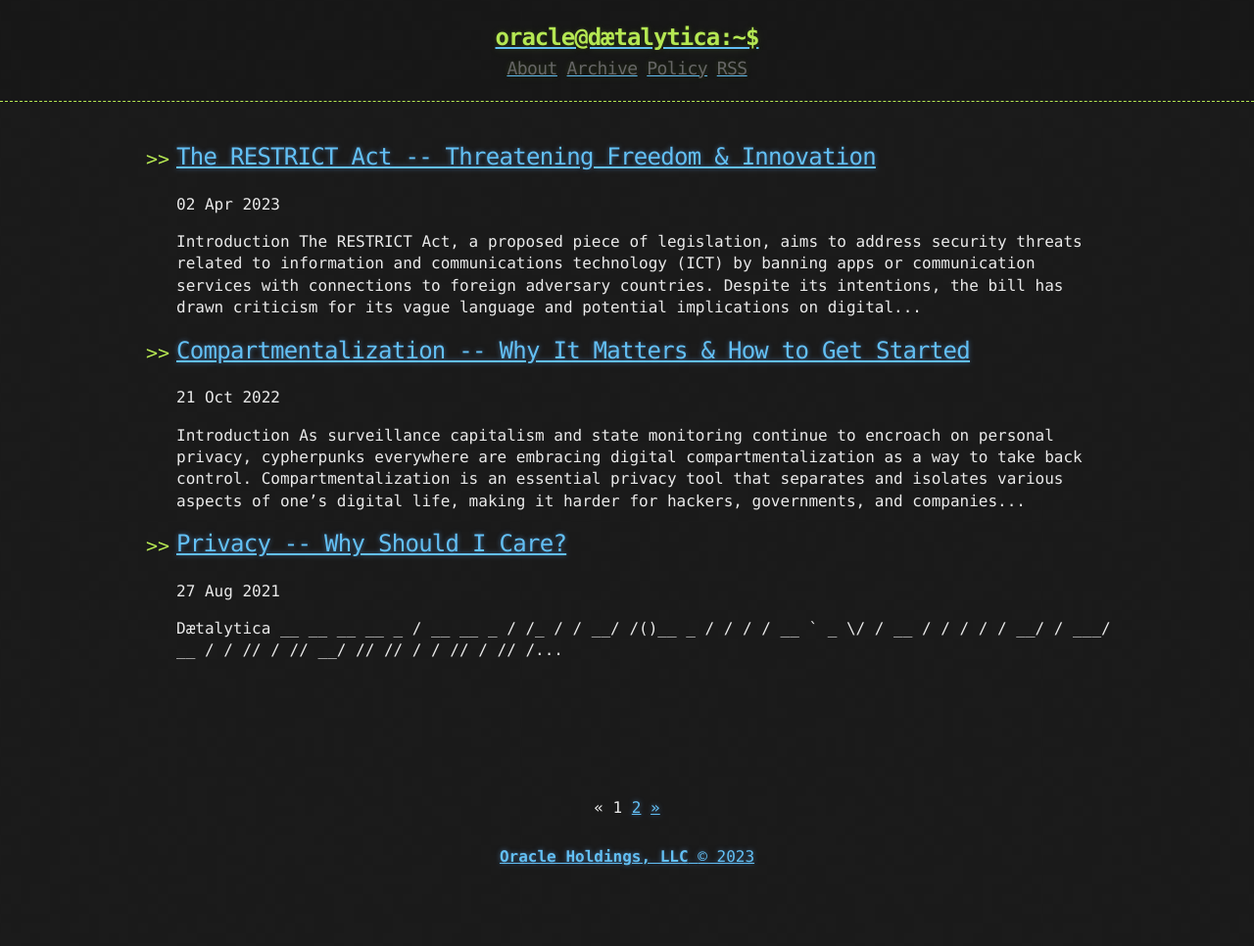
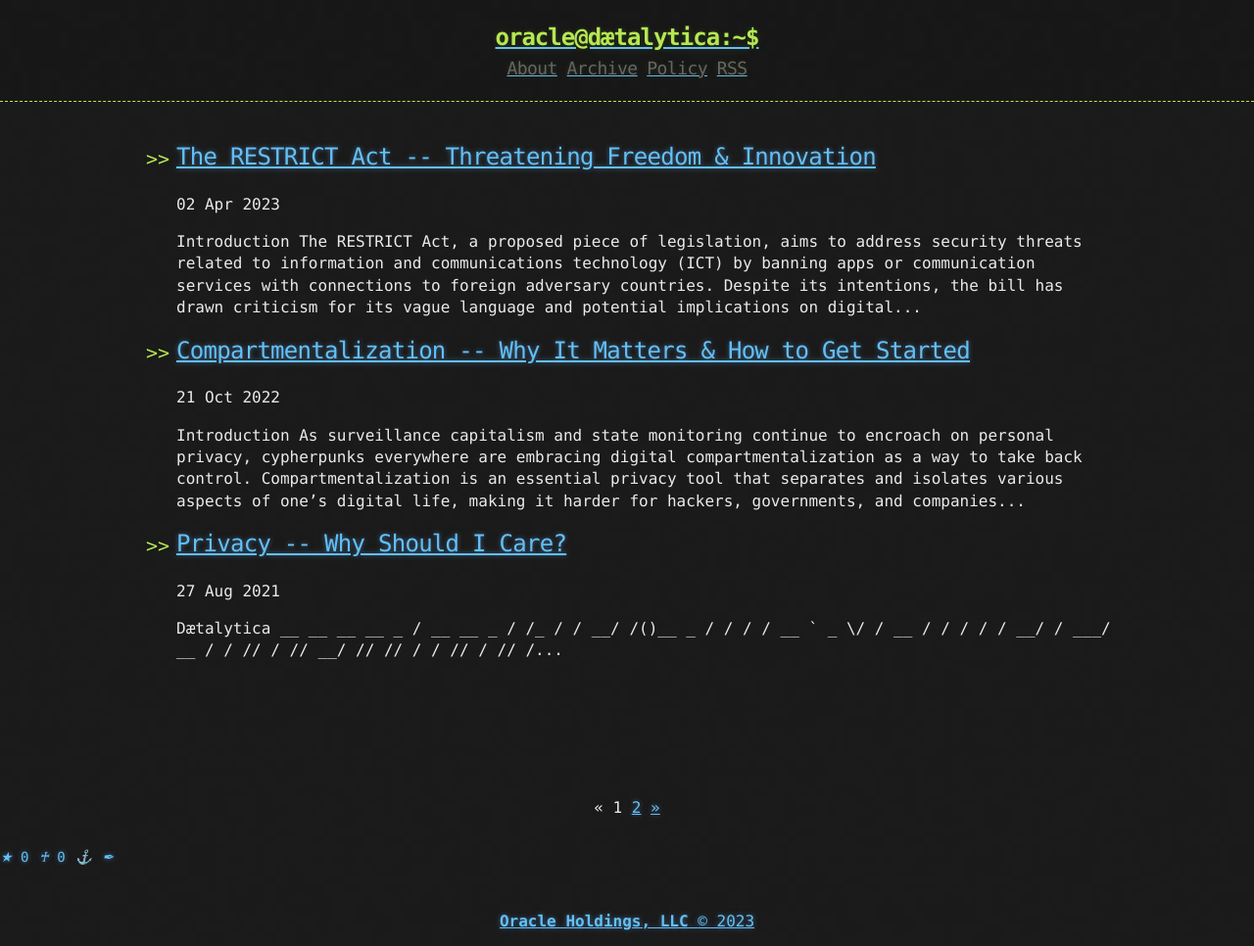
Before and after one commit to Daetalytica/daetalytica.github.io, a Jekyll site: the page built from index.html, in a window 1280 px wide. Shown: the whole page at 98% size. Built offline with Jekyll 4.4.1, drawn with Linux system fonts in a browser that asks for light colours; the list of posts is cut into pages by our own code; comment, search, counter and statistics services are not loaded; before the commit the page ends 900 px from its top, so only the background shows below that.

Commit message:
add git information

```diff
--- a/_includes/footer.html
+++ b/_includes/footer.html
@@ -1,4 +1,25 @@
 <footer>
+  <script src="{{ '/assets/js/git.js' | relative_url }}"></script>
+
+  <div class="git-info">
+    <a href="https://github.com/Daetalytica/daetalytica.github.io/stargazers" target="_blank" class="stars">
+      <i class="icon-star"></i>
+      <span class="star-count">0</span>
+    </a>
+    <a href="https://github.com/Daetalytica/daetalytica.github.io/network/members" target="_blank" class="forks">
+      <i class="icon-fork"></i>
+      <span class="fork-count">0</span>
+    </a>
+    <span class="branch">
+      <i class="icon-branch"></i>
+      <span class="branch-name"></span>
+    </span>
+    <a href="#" class="commit-link" target="_blank" class="commits">
+      <i class="icon-commit"></i>
+      <span class="commit-hash"></span>
+    </a>
+  </div>
+
   <a href="https://choosealicense.com/licenses/mit/">
     <span>
         <b>{{ site.owner}}</b>
--- a/_sass/base.scss
+++ b/_sass/base.scss
@@ -271,3 +271,30 @@
 #wrapper {
   min-height: calc(100vh - 100px);
 }
+
+.git-info {
+  display: flex;
+  gap: 10px;
+  font-size: 14px;
+  margin-bottom: 16px;
+}
+
+.git-info a {
+  text-decoration: none;
+}
+
+.icon-star:before {
+  content: '\2605';
+}
+
+.icon-fork:before {
+  content: '\2670';
+}
+
+.icon-branch:before {
+  content: '\2693';
+}
+
+.icon-commit:before {
+  content: '\2712';
+}
--- /dev/null
+++ b/assets/js/git.js
@@ -0,0 +1,45 @@
+document.addEventListener("DOMContentLoaded", function () {
+    const apiUrl = "https://api.github.com/repos/Daetalytica/daetalytica.github.io";
+    const starCountElement = document.querySelector(".star-count");
+    const forkCountElement = document.querySelector(".fork-count");
+    const branchNameElement = document.querySelector(".branch-name");
+    const commitLinkElement = document.querySelector(".commit-link");
+    const commitHashElement = document.querySelector(".commit-hash");
+
+    fetch(apiUrl)
+      .then((response) => response.json())
+      .then((data) => {
+        starCountElement.textContent = data.stargazers_count;
+        forkCountElement.textContent = data.forks_count;
+      })
+      .catch((error) => {
+        console.error("Error fetching repository information:", error);
+      });
+
+    fetch(apiUrl + "/branches")
+      .then((response) => response.json())
+      .then((branches) => {
+        const defaultBranch = branches.find((branch) => branch.name === "main" || branch.name === "master");
+        if (defaultBranch) {
+          branchNameElement.textContent = defaultBranch.name;
+        }
+      })
+      .catch((error) => {
+        console.error("Error fetching branches:", error);
+      });
+
+    fetch(apiUrl + "/commits")
+      .then((response) => response.json())
+      .then((commits) => {
+        if (commits && commits.length > 0) {
+          const latestCommit = commits[0];
+          const commitHash = latestCommit.sha.slice(0, 7);
+          const commitUrl = latestCommit.html_url;
+          commitLinkElement.href = commitUrl;
+          commitHashElement.textContent = commitHash;
+        }
+      })
+      .catch((error) => {
+        console.error("Error fetching commits:", error);
+      });
+  });
```
